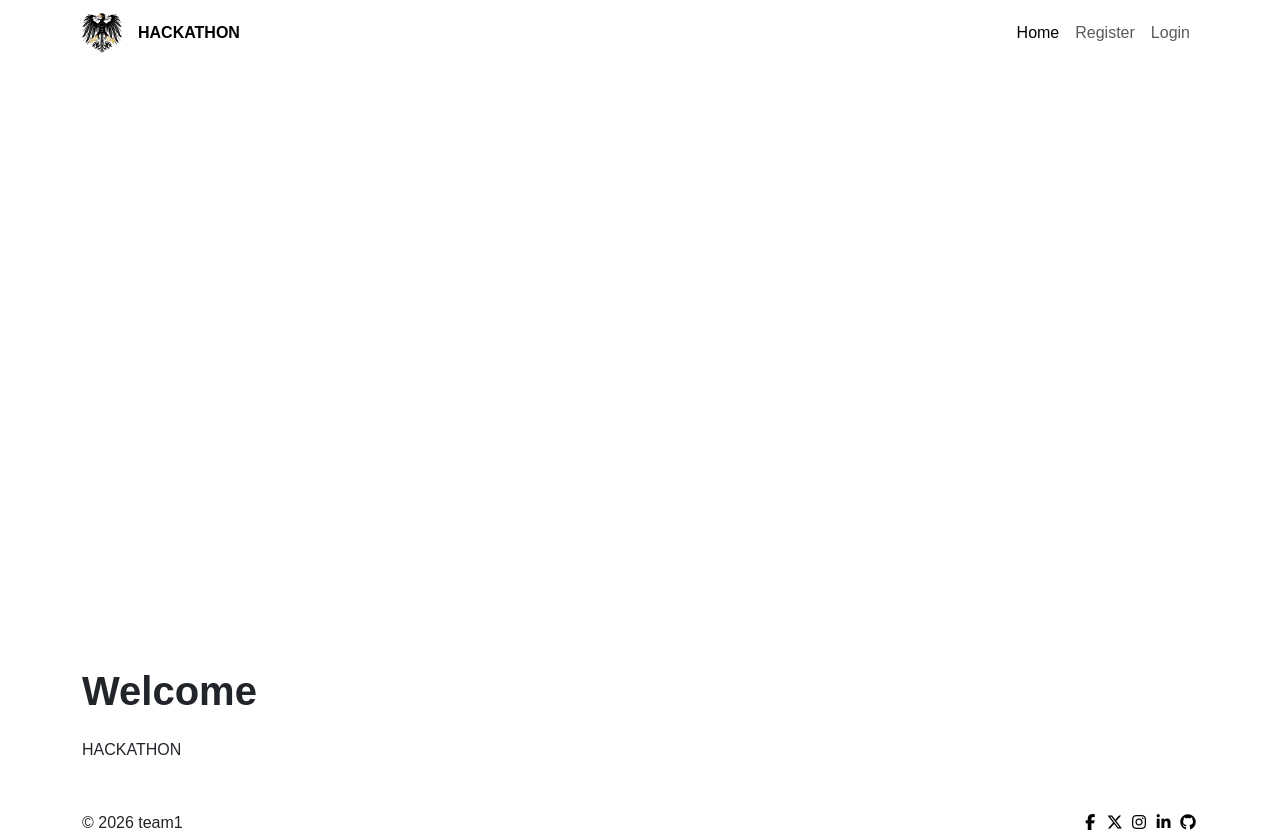
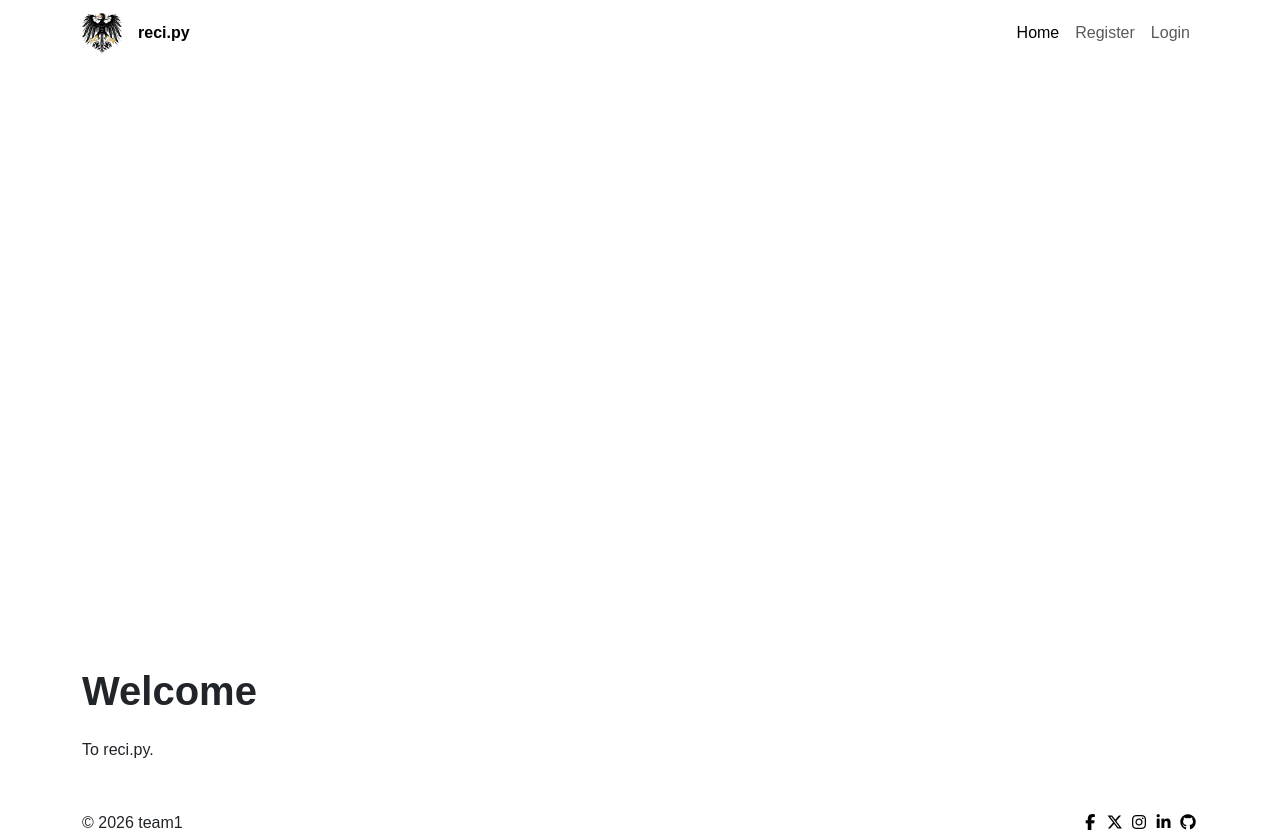
Before and after one commit to CEAdlin/reci.py, a Django app: page / in a window 1280 px wide. Run offline with Django 5.2, Linux system fonts and the light colour scheme; some libraries are stand-ins or nearby versions; some web fonts are replaced.

Commit message:
Rename HACKATHON to reci.py and update urls

```diff
--- a/core/templates/core/index.html
+++ b/core/templates/core/index.html
@@ -1,7 +1,7 @@
 {% extends "base.html" %}
 {% load static %}
 
-{% block head_title %}HACKATHON{% endblock %}
+{% block head_title %}reci.py{% endblock %}
 
 {% block header %}
     <header id="hero">
@@ -13,7 +13,7 @@
     <div class="row">
         <div class="col-12">
             <h1>Welcome</h1>
-            <p>HACKATHON</p>
+            <p>To reci.py.</p>
         </div>
     </div>
 </section>
--- a/core/templates/core/profile.html
+++ b/core/templates/core/profile.html
@@ -2,7 +2,7 @@
 {% load static %}
 {% load crispy_forms_tags %}
 
-{% block head_title %}HACKATHON{% endblock %}
+{% block head_title %}reci.py{% endblock %}
 
 {% block main %}
 <section class="container">
--- a/templates/404.html
+++ b/templates/404.html
@@ -1,7 +1,7 @@
 {% extends "base.html" %}
 {% load static %}
 
-{% block head_title %}Not Found - HACKATHON{% endblock %}
+{% block head_title %}Not Found - reci.py{% endblock %}
 
 {% block main %}
 <section id="overview" class="container">
--- a/templates/base.html
+++ b/templates/base.html
@@ -10,8 +10,8 @@
 <head>
     <meta charset="UTF-8">
     <meta name="viewport" content="width=device-width, initial-scale=1.0">
-    <meta name="description" content="HACKATHON">
-    <meta name="keywords" content="HACKATHON">
+    <meta name="description" content="reci.py - recipe website for coders">
+    <meta name="keywords" content="recipes software developers food coders">
     <title>
         {% block head_title %}
         {% endblock head_title %}
@@ -33,12 +33,12 @@
     <nav id="navbar" class="navbar navbar-expand-lg fixed-top">
         <div class="container">
             <a class="navbar-brand" href="{% url 'index' %}">
-                <img src="{% static 'images/logo-80.png' %}" alt="HACKATHON logo" width="40" height="40"
+                <img src="{% static 'images/logo-80.png' %}" alt="reci.py logo" width="40" height="40"
                     class="logo">
             </a>
             {# Don't share the preceding <a> because this text moves about #}
             <a class="navbar-brand" href="{% url 'index' %}">
-                <span>HACKATHON</span>
+                <span>reci.py</span>
             </a>
             <button class="navbar-toggler" type="button" data-bs-toggle="collapse"
                 data-bs-target="#navbarSupportedContent" aria-controls="navbarSupportedContent" aria-expanded="false"
@@ -109,7 +109,7 @@
                         class="fab fa-instagram"></i></a>
                 <a href="https://www.linkedin.com/" target="_blank" rel="noreferrer" aria-label="LinkedIn"><i
                         class="fab fa-linkedin-in"></i></a>
-                <a href="https://github.com/ctr-code/HACKATHON" target="_blank" rel="noreferrer"
+                <a href="https://github.com/lion695/reci.py" target="_blank" rel="noreferrer"
                     aria-label="GitHub"><i class="fab fa-github"></i></a>
             </div>
         </div>
```
Also changed, not shown: README.md.
